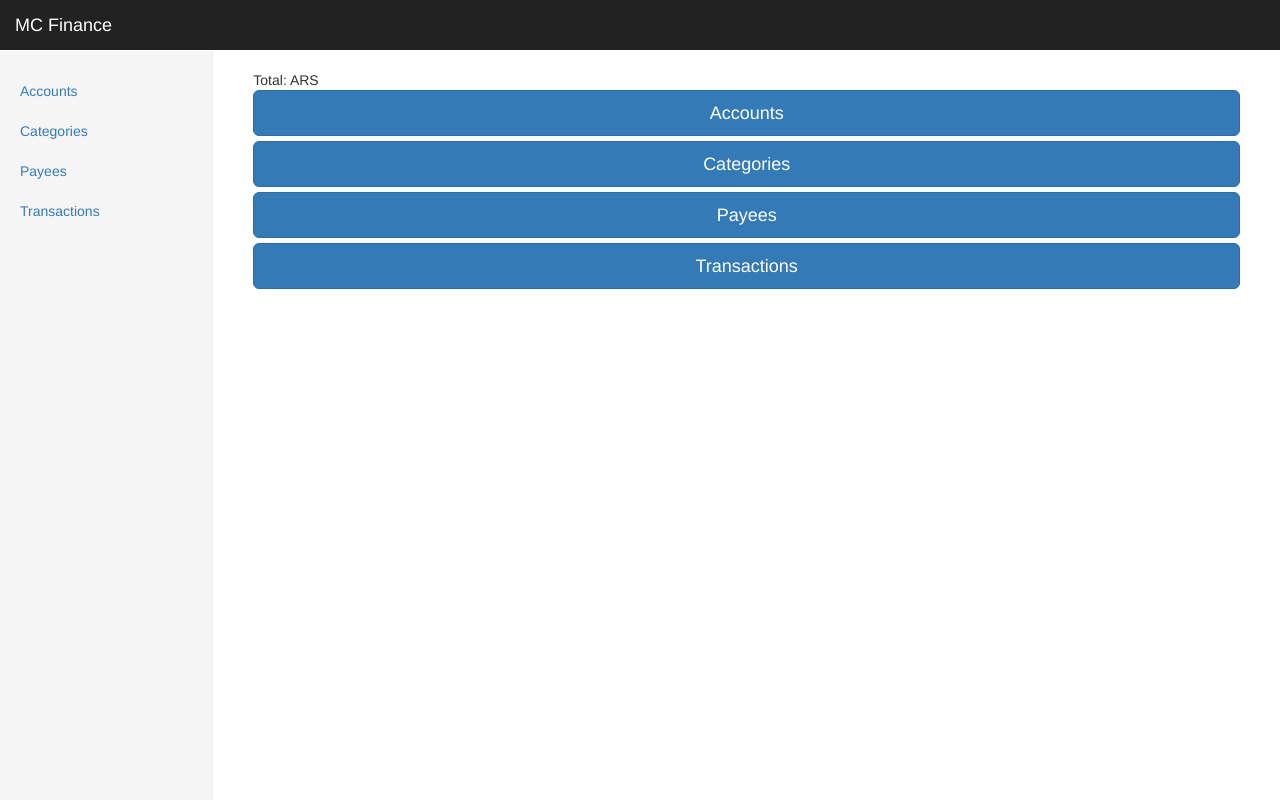
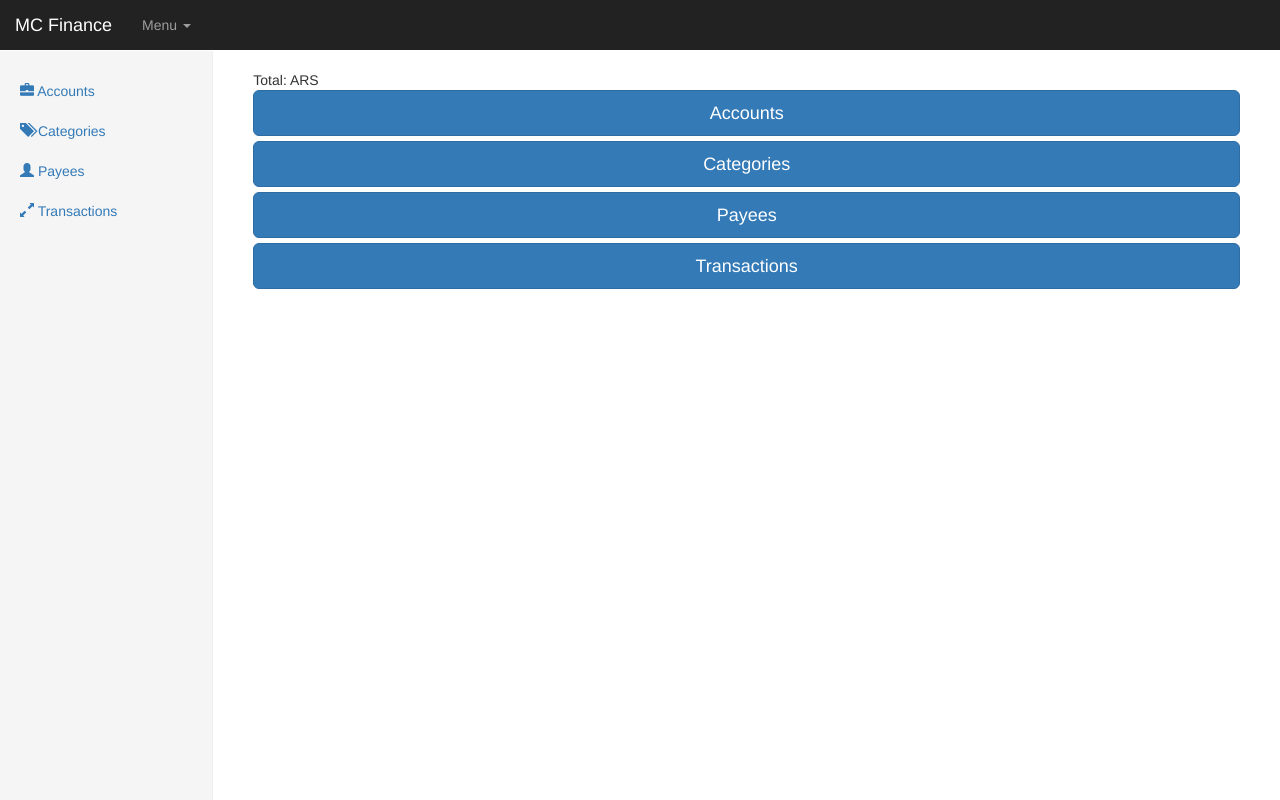
Before and after one commit to lardissone/mcfinance, a Django app: template mcfinance/core/templates/core/dashboard.html in a window 1280 px wide. Run offline with Django 3.2, Linux system fonts and the light colour scheme; the template is opened without the code that fills it, so the values that code supplies are empty; some libraries are stand-ins or nearby versions.

Commit message:
Added dynamic sidebar

```diff
--- a/mcfinance/core/templates/base.html
+++ b/mcfinance/core/templates/base.html
@@ -27,30 +27,38 @@
           <a class="navbar-brand" href="{% url 'dashboard' %}">{% trans 'MC Finance' %}</a>
         </div>
 
+        <div class="collapse navbar-collapse">
+
         {% accounts_selector selected_account %}
 
+        <ul class="nav navbar-nav">
+          <li class="dropdown">
+            <a href="#" class="dropdown-toggle" data-toggle="dropdown">Menu <span class="caret"></span></a>
+            <ul class="dropdown-menu" role="menu">
+              <li><a href="{% url 'account-list' %}">{% trans 'Accounts' %}</a></li>
+              <li><a href="{% url 'payee-list' %}">{% trans 'Payees' %}</a></li>
+              <li><a href="{% url 'category-list' %}">{% trans 'Categories' %}</a></li>
+              <li><a href="{% url 'transaction-list' %}">{% trans 'Transactions' %}</a></li>
+            </ul>
+          </li>
+        </ul>
 
+        </div>
 
       </div>
     </div>
 
     <div class="container-fluid">
       <div class="row">
-        <div class="col-sm-3 col-md-2 sidebar">
-          <ul class="nav nav-sidebar">
-            <li><a href="{% url 'account-list'%}">{% trans 'Accounts' %}</a></li>
-            <li><a href="{% url 'category-list'%}">{% trans 'Categories' %}</a></li>
-            <li><a href="{% url 'payee-list'%}">{% trans 'Payees' %}</a></li>
-            <li><a href="{% url 'transaction-list'%}">{% trans 'Transactions' %}</a></li>
-          </ul>
-        </div>
+
+        {% sidebar %}
+
         <div class="col-sm-9 col-sm-offset-3 col-md-10 col-md-offset-2 main">
           {% bootstrap_messages %}
           {% if section_title %}
           <h1 class="page-header">{{ section_title }}</h1>
           {% endif %}
           {% block content %}{% endblock %}
-          {{ selected_account }}
         </div>
       </div>
     </div>
--- a/mcfinance/core/templates/core/_accounts_selector.html
+++ b/mcfinance/core/templates/core/_accounts_selector.html
@@ -2,7 +2,6 @@
 
 {% if accounts|length > 1 %}
 
-<div class="collapse navbar-collapse" id="bs-example-navbar-collapse-1">
   <ul class="nav navbar-nav">
     <li class="dropdown">
       {% if not selected_account %}
@@ -13,12 +12,12 @@
 
       <ul class="dropdown-menu" role="menu">
         {% for account in accounts %}
-          <li><a href="{% url 'switch-account' account|getid %}">{{ account.name }}</a></li>
+          <li><a href="{% url 'switch-account' account.id %}">{{ account.name }}</a></li>
         {% endfor %}
         <li class="divider"></li>
         <li><a href="{% url 'account-create' %}">{% trans 'Create new account' %}</a></li>
       </ul>
     </li>
   </ul>
-</div>
+
 {% endif %}
--- /dev/null
+++ b/mcfinance/core/templates/core/_sidebar.html
@@ -0,0 +1,39 @@
+{% load i18n coretags %}
+
+<div class="col-sm-3 col-md-2 sidebar">
+  <ul class="nav nav-sidebar">
+    <li>
+      <a href="#" data-toggle="collapse" data-target="#menu-accounts"><i class="glyphicon glyphicon-briefcase"></i> {% trans 'Accounts' %}</a>
+      <ul class="collapse" id="menu-accounts">
+        {% for account in accounts %}
+          <li>
+            <a href="{% url 'account-edit' account.id %}">{{ account.name }}</a>
+          </li>
+        {% endfor %}
+      </ul>
+    </li>
+
+    <li>
+      <a href="#" data-toggle="collapse" data-target="#menu-categories"><i class="glyphicon glyphicon-tags"></i> {% trans 'Categories' %}</a>
+      <ul class="collapse" id="menu-categories">
+        {% for category in categories %}
+          <li>
+            <a href="{% url 'category-edit' category.id %}">{{ category.name }}</a>
+          </li>
+        {% endfor %}
+      </ul>
+    </li>
+
+    <li>
+      <a href="#" data-toggle="collapse" data-target="#menu-payees"><i class="glyphicon glyphicon-user"></i> {% trans 'Payees' %}</a>
+      <ul class="collapse" id="menu-payees">
+        {% for payee in payees %}
+          <li>
+            <a href="{% url 'payee-edit' payee.id %}">{{ payee.name }}</a>
+          </li>
+        {% endfor %}
+      </ul>
+    </li>
+    <li><a href="{% url 'transaction-list'%}"><i class="glyphicon glyphicon-resize-full"></i> {% trans 'Transactions' %}</a></li>
+  </ul>
+</div>
--- a/mcfinance/core/templatetags/coretags.py
+++ b/mcfinance/core/templatetags/coretags.py
@@ -1,6 +1,6 @@
 from django import template
 
-from mcfinance.transactions.documents import Account
+from mcfinance.transactions.documents import Account, Category, Payee
 
 
 register = template.Library()
@@ -20,6 +20,17 @@ register.inclusion_tag(
     takes_context=True)(accounts_selector)
 
 
-def getid(obj):
-    return str(obj.id)
-register.filter('getid', getid)
+def sidebar(context):
+    accounts = Account.objects.order_by('name')
+    categories = Category.objects.order_by('name')
+    payees = Payee.objects.order_by('name')
+
+    return {
+        'accounts': accounts,
+        'categories': categories,
+        'payees': payees,
+    }
+
+register.inclusion_tag(
+    'core/_sidebar.html',
+    takes_context=True)(sidebar)
```
